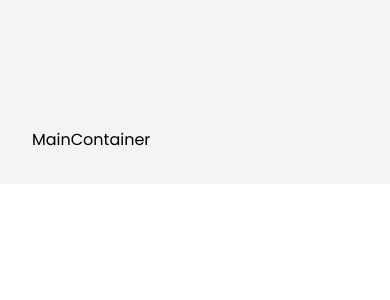
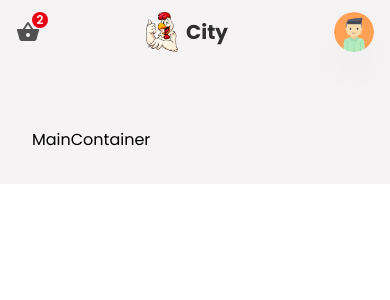
Before and after one commit to nurg1ssa/food-delivery, a React (Create React App) app: page / in a window 390 px wide. Shown: the top 300 px of the page. Built offline with nearby package versions, Linux system fonts and the light colour scheme.

Commit message:
state persist on refresh

```diff
--- a/src/App.js
+++ b/src/App.js
@@ -5,7 +5,7 @@
 
 const App = () => {
   return (
-    <AnimatePresence >
+    <AnimatePresence exitBeforeEnter>
       <div className='w-screen h-auto flex flex-col bg-primary'>
         <Header />
         <main className='mt-24 p-8 w-full'>
--- a/src/components/Header.jsx
+++ b/src/components/Header.jsx
@@ -1,5 +1,5 @@
 import React from 'react'
-import { MdShoppingBasket } from 'react-icons/md'
+import { MdShoppingBasket, MdAdd, MdLogout, } from 'react-icons/md'
 import { motion } from 'framer-motion'
 import Logo from '../img/logo.png'
 import Avatar from '../img/avatar.png'
@@ -8,6 +8,8 @@
 import { getAuth, signInWithPopup, GoogleAuthProvider } from 'firebase/auth'
 import { app } from '../firebase.config'
 import { useStateValue } from '../context/StateProvider'
+import { useState } from "react";
+
 import { actionType } from '../context/reducer'
 
 const Header = () => {
@@ -15,16 +17,33 @@
     const provider = new GoogleAuthProvider();
 
     const [{ user }, dispatch] = useStateValue()
+    const [isMenu, setIsMenu] = useState(false);
 
     const login = async () => {
-        const { user: { refreshToken, providerData } } = await signInWithPopup(firebaseAuth, provider)
+        if (!user) {
+            const {
+                user: { refreshToken, providerData }
+            } = await signInWithPopup(firebaseAuth, provider)
+            dispatch({
+                type: actionType.SET_USER,
+                user: providerData[0],
+            })
+            localStorage.setItem('user', JSON.stringify(providerData[0]))
+        }
+        else {
+            setIsMenu(!isMenu);
+        }
+    }
+    const logout = () => {
+        setIsMenu(false)
+        localStorage.clear()
         dispatch({
             type: actionType.SET_USER,
-            user: providerData[0]
+            user: null
         })
     }
     return (
-        <header className='fixed z-50 w-screen p-6 px-16'>
+        <header className='fixed z-50 w-screen p-3 px-4 md:p-6 md:px-16'>
             {/* desktop & tablet */}
             <div className='hidden md:flex w-full h-full items-center justify-between'>
                 <Link to={'/'} className="flex items-center gap-2">
@@ -32,12 +51,15 @@
                     <p className='text-headingColor text-xl font-bold'>City</p>
                 </Link >
                 <div className='flex items-center gap-8'>
-                    <ul className='flex items-center gap-8'>
+                    <motion.ul initial={{ opacity: 0, x: 200 }}
+                        animate={{ opacity: 1, x: 0 }}
+                        exit={{ opacity: 0, x: 200 }}
+                        className='flex items-center gap-8'>
                         <li className='text-base text-textColor hover:text-headingColor duration-100 transition-all ease-in-out cursor-pointer '>Home</li>
                         <li className='text-base text-textColor hover:text-headingColor duration-100 transition-all ease-in-out cursor-pointer '>Menu</li>
                         <li className='text-base text-textColor hover:text-headingColor duration-100 transition-all ease-in-out cursor-pointer '>About Us</li>
                         <li className='text-base text-textColor hover:text-headingColor duration-100 transition-all ease-in-out cursor-pointer '>Service</li>
-                    </ul>
+                    </motion.ul>
                     <div className='relative flex items-center justify-center'>
                         <MdShoppingBasket className='text-textColor text-2xl cursor-pointer' />
                         <div className='absolute -top-2 -right-2 w-4 h-4 rounded-full bg-cartNumBg flex items-center justify-center'>
@@ -47,16 +69,90 @@
                     <div className='relative'>
                         <motion.img
                             whileTap={{ scale: 0.6 }}
-                            src={Avatar}
-                            className='w-10 min-w-[40px] h-10 min-h-[40px] shadow-2xl cursor-pointer'
+                            src={user ? user.photoURL : Avatar}
+                            className='w-10 min-w-[40px] h-10 min-h-[40px] shadow-2xl cursor-pointer rounded-full'
                             alt="userprofile"
+                            referrerPolicy="no-referrer"
                             onClick={login}
                         />
+                        {
+                            isMenu && (
+                                <motion.div
+                                    initial={{ opacity: 0, scale: 0.1 }}
+                                    animate={{ opacity: 1, scale: 1 }}
+                                    exit={{ opacity: 0, scale: 0.6 }} className='w-40 bg-gray-50 shadow-xl rounded-lg flex flex-col absolute top-10 right-0'>
+                                    {
+                                        user && user.email === 'dj.nurc00l@gmail.com' && (
+                                            <Link to={'/createItem'}>
+                                                <p
+                                                    className='px-4 py-2 flex items-center gap-3 cursor-pointer hover:bg-slate-100 transiition-all duration-100 ease-in-out text-textColor text-base'>
+                                                    New Item <MdAdd /></p>
+
+                                            </Link>
+                                        )
+                                    }
+                                    <p
+                                        className='px-4 py-2 flex items-center gap-3 cursor-pointer hover:bg-slate-100 transiition-all duration-100 ease-in-out text-textColor text-base'
+                                        onClick={logout}>
+                                        Logout <MdLogout /></p>
+                                </motion.div>
+                            )
+                        }
                     </div>
                 </div>
             </div>
             {/* mobile */}
-            <div className='flex md:hidden w-full h-full'></div>
+            <div className='flex items-center justify-between md:hidden w-full h-full'>
+                <div className='relative flex items-center justify-center'>
+                    <MdShoppingBasket className='text-textColor text-2xl cursor-pointer' />
+                    <div className='absolute -top-2 -right-2 w-4 h-4 rounded-full bg-cartNumBg flex items-center justify-center'>
+                        <p className='text-xs text-white font-semibold'>2</p>
+                    </div>
+                </div>
+                <Link to={'/'} className="flex items-center gap-2">
+                    <img src={Logo} alt='logo' className='w-8 object-cover' ></img>
+                    <p className='text-headingColor text-xl font-bold'>City</p>
+                </Link >
+
+                <div className='relative'>
+                    <motion.img
+                        whileTap={{ scale: 0.6 }}
+                        src={user ? user.photoURL : Avatar}
+                        className='w-10 min-w-[40px] h-10 min-h-[40px] shadow-2xl cursor-pointer rounded-full'
+                        alt="userprofile"
+                        referrerPolicy="no-referrer"
+                        onClick={login}
+                    />
+                    {
+                        isMenu && (
+                            <motion.div
+                                initial={{ opacity: 0, scale: 0.1 }}
+                                animate={{ opacity: 1, scale: 1 }}
+                                exit={{ opacity: 0, scale: 0.6 }} className='w-40 bg-gray-50 shadow-xl rounded-lg flex flex-col absolute top-10 right-0'>
+                                {
+                                    user && user.email === 'dj.nurc00l@gmail.com' && (
+                                        <Link to={'/createItem'}>
+                                            <p
+                                                className='px-4 py-2 flex items-center gap-3 cursor-pointer hover:bg-slate-100 transiition-all duration-100 ease-in-out text-textColor text-base'>
+                                                New Item <MdAdd /></p>
+
+                                        </Link>
+                                    )}
+                                <ul className='flex flex-col'>
+                                    <li className='text-base text-textColor hover:text-headingColor duration-100 transition-all ease-in-out cursor-pointer hover:bg-slate-100 px-4 py-2'>Home</li>
+                                    <li className='text-base text-textColor hover:text-headingColor duration-100 transition-all ease-in-out cursor-pointer hover:bg-slate-100 px-4 py-2'>Menu</li>
+                                    <li className='text-base text-textColor hover:text-headingColor duration-100 transition-all ease-in-out cursor-pointer hover:bg-slate-100 px-4 py-2'>About Us</li>
+                                    <li className='text-base text-textColor hover:text-headingColor duration-100 transition-all ease-in-out cursor-pointer hover:bg-slate-100 px-4 py-2'>Service</li>
+                                </ul>
+                                <p
+                                    className='m-2 p-2 rounded-md shadow-md flex items-center justify-center bg-gray-200 gap-3 cursor-pointer hover:bg-gray-300 transiition-all duration-100 ease-in-out text-textColor text-base'
+                                    onClick={logout}>
+                                    Logout <MdLogout /></p>
+                            </motion.div>
+                        )
+                    }
+                </div>
+            </div>
         </header>
     )
 }
--- a/src/context/initialState.js
+++ b/src/context/initialState.js
@@ -1,3 +1,7 @@
+import { fetchUser } from "../utils/fetchlocalStorageData"
+
+const userInfo = fetchUser()
+
 export const initialState = {
-    user: null,
+    user: userInfo,
 }
--- a/src/index.js
+++ b/src/index.js
@@ -6,8 +6,11 @@
 import { StateProvider } from "./context/StateProvider";
 import { initialState } from './context/initialState'
 import reducer from "./context/reducer";
+import * as ReactDOMClient from 'react-dom/client';
 
-ReactDOM.render(
+const root = ReactDOMClient.createRoot(document.getElementById("root"));
+
+root.render(
     <Router>
         <StateProvider initialState={initialState} reducer={reducer}>
             <App />
--- /dev/null
+++ b/src/utils/fetchlocalStorageData.js
@@ -0,0 +1,6 @@
+ export const fetchUser = () => {
+    const userInfo = localStorage.getItem('user') !== 'undefined' ?
+    JSON.parse(localStorage.getItem('user'))
+    :localStorage.clear();
+    return userInfo
+ }
```
